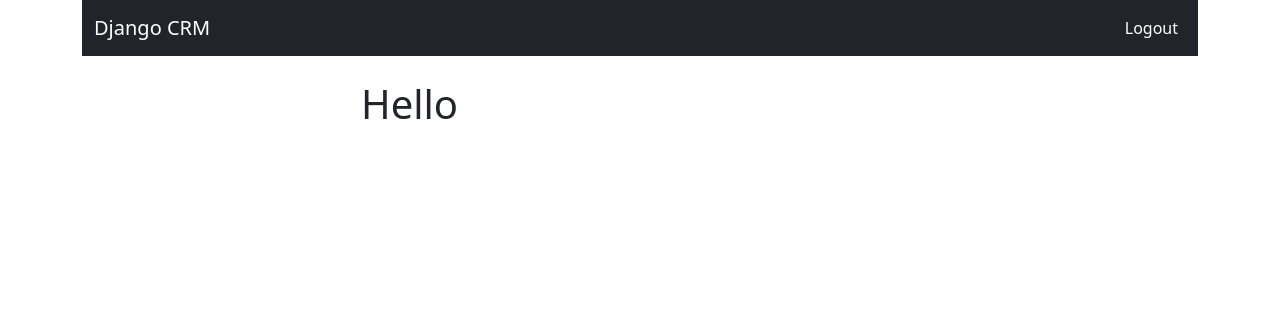
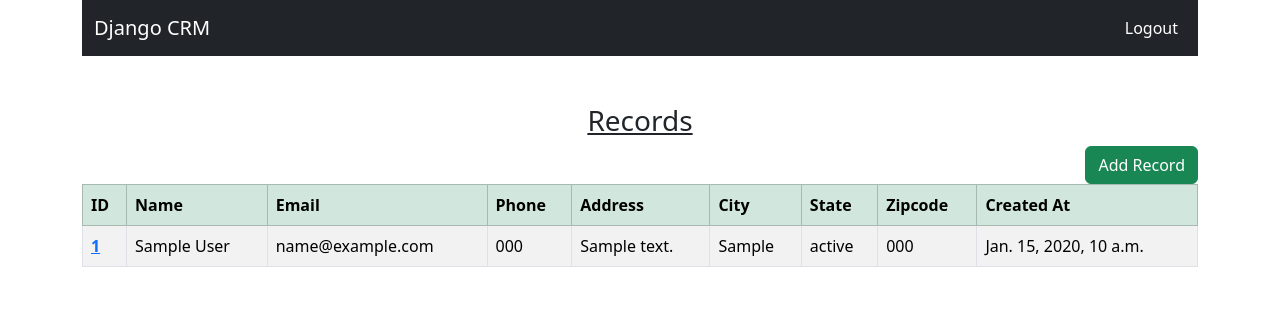
Before and after one commit to abdi128/django-crm, a Django app: page / in a window 1280 px wide. Shown: the top 316 px of the page. Run offline with Django 5.2, Linux system fonts and the light colour scheme; a user stored in the database is signed in; tables that the repository leaves empty hold one stand-in row (values such as "Sample post").

Commit message:
final commit

```diff
--- a/djangocrm/models.py
+++ b/djangocrm/models.py
@@ -1,9 +1,15 @@
 from django.db import models
 
-
-class Member(models.Model):
-    first_name=models.CharField(max_length=255)
-    last_name=models.CharField(max_length=255)
+class Record(models.Model):
+    created_at = models.DateTimeField(auto_now_add=True)
+    first_name = models.CharField(max_length=100)
+    last_name = models.CharField(max_length=100)
+    email = models.EmailField(max_length=255)  # Use EmailField for email addresses
+    phone = models.CharField(max_length=20)  # Adjust max_length for phone numbers
+    address = models.CharField(max_length=255)
+    city = models.CharField(max_length=100)
+    state = models.CharField(max_length=50)
+    zipcode = models.CharField(max_length=20)
 
     def __str__(self):
         return f"{self.first_name} {self.last_name}"
--- a/djangocrm/templates/home.html
+++ b/djangocrm/templates/home.html
@@ -12,20 +12,51 @@ Home
 {% for message in messages %}
 <div class="alert alert-warning alert-dismissible fade show" role="alert">
     {{message}}
-    <button type="button" class="btn-close" data-bs-dismiss="alert" aria-label="Close"></button>
+    <button type="button" class="btn-close align-center" data-bs-dismiss="alert" aria-label="Close"></button>
   </div>
 {% endfor %}
-{% endif %}
-<br>
+{% endif %}</div><br>
+
 {% if user.is_authenticated %}
-<h1>Hello</h1>
+<br><h3 class="text-center text-decoration-underline">Records</h1>
+  <a class="btn btn-success float-end" href="{% url 'add_record' %}">Add Record</a>
+<table class="table table-striped table-hover table-bordered">
+  <thead class="table-success">
+    <tr>
+      <th scope="col">ID</th>
+      <th scope="col">Name</th>
+      <th scope="col">Email</th>
+      <th scope="col">Phone</th>
+      <th scope="col">Address</th>
+      <th scope="col">City</th>
+      <th scope="col">State</th>
+      <th scope="col">Zipcode</th>
+      <th scope="col">Created At</th>
+    </tr>
+  </thead>
+  <tbody>
+{% for record in records %}
+<tr>
+<th scope="row"><a href="{% url 'details' record.id %}">{{ record.id }}</a></th>
+<td>{{ record.first_name }} {{ record.last_name }}</td>
+<td>{{ record.email }}</td>
+<td>{{ record.phone }}</td>
+<td>{{ record.address }}</td>
+<td>{{ record.city }}</td>
+<td>{{ record.state }}</td>
+<td>{{ record.zipcode }}</td>
+<td>{{ record.created_at }}</td></tr>
+{% endfor %}
+</tbody></table>
+
 {% else %}
+<div class="col-md-6 offset-md-3">
 
     <h1>Login</h1><br>
 
         {% include 'form.html' %}
+</div>
 
-</div>
 {% endif %}
 
 {% endblock %}
--- a/djangocrm/urls.py
+++ b/djangocrm/urls.py
@@ -5,4 +5,8 @@ from . import views
 urlpatterns=[path('',views.home,name='home'),
              #path('login/',views.login_user,name='login'),
              path('logout/',views.logout_user,name='logout'),
-             path('register/',views.register_user,name='register'),]
+             path('register/',views.register_user,name='register'),
+             path('details/<int:key>/',views.details,name='details'),
+             path('delete_record/<int:key>/',views.delete_record,name='delete_record'),
+             path('add_record/',views.add_record,name='add_record'),
+             path('update_record/<int:key>/',views.update_record,name='update_record')]
--- a/djangocrm/views.py
+++ b/djangocrm/views.py
@@ -1,12 +1,14 @@
 from django.shortcuts import render, redirect
 from django.http import HttpResponse
-from .models import Member
+
 from django.contrib.auth import authenticate, login, logout
 from django.contrib import messages
-from .forms import SignUpForm
+from .forms import SignUpForm, AddRecordForm
+from .models import Record
 
 
 def home(request):
+    record=Record.objects.all()
     #check to see if user logged in
     if request.method == 'POST':
         username = request.POST['username']
@@ -22,7 +24,7 @@ def home(request):
             messages.success(request,'Something went wrong, Please try again')
             return redirect('home')
     else:
-         return render(request,'home.html',{})
+         return render(request,'home.html',{'records':record})
 
 
 
@@ -52,3 +54,59 @@ def register_user(request):
         form =SignUpForm()
         return render(request,'register.html',{'form':form})
     return render(request,'register.html',{'form':form})
+
+
+def details(request,key):
+    if request.user.is_authenticated:
+        record = Record.objects.get(id=key)
+        context = {'record':record}
+
+        return render(request,'details.html',context)
+    else:
+        messages.success(request,'You must have proper access to view this page')
+        redirect('home')
+
+
+def delete_record(request,key):
+    if request.user.is_authenticated:
+        record = Record.objects.get(id=key)
+        record.delete()
+        messages.success(request,'Record has been deleted successfully!')
+        return redirect('home')
+
+    else:
+        messages.success(request,'You must have proper access to view this page')
+        return redirect('home')
+
+
+def add_record(request):
+    form = AddRecordForm(request.POST or None)
+    if request.user.is_authenticated:
+        if request.method == 'POST':
+            if form.is_valid():
+                add_record = form.save()
+                messages.success(request,'You have successfully added a record')
+                return redirect('home')
+
+        return render(request,'add_record.html',{'form':form})
+
+    else:
+        messages.success(request,'You must have proper access to view this page')
+        return redirect('home')
+
+
+def update_record(request,key):
+    if request.user.is_authenticated:
+        record = Record.objects.get(id=key)
+        form = AddRecordForm(request.POST or None, instance=record)
+        if form.is_valid():
+            form.save()
+            messages.success(request,'Record has been updated')
+            return redirect('home')
+
+
+        return render(request,'update_record.html',{'form':form})
+
+    else:
+        messages.success(request,'Record has been updated')
+        return redirect('home')
--- a/djangoprojectone/settings.py
+++ b/djangoprojectone/settings.py
@@ -78,8 +78,8 @@ DATABASES = {
     'default': {
         'ENGINE': 'django.db.backends.mysql',
         'NAME': 'djangoprojectone',
-        'USER': 'djangoone',
-        'PASSWORD': 'djangoone',
+        'USER': 'root',
+        'PASSWORD': 'Augustine2018?',
         'HOST': 'localhost',
         'PORT': '3306',
     }
```
Also changed, not shown: djangocrm/admin.py (+4 -4 lines), djangocrm/forms.py (+18 -0 lines), djangocrm/templates/add_record.html (added, +29 -0 lines), djangocrm/templates/details.html (added, +35 -0 lines), djangocrm/templates/register.html (+5 -5 lines), djangocrm/templates/update_record.html (added, +25 -0 lines), djangocrm/migrations/0001_initial.py.
